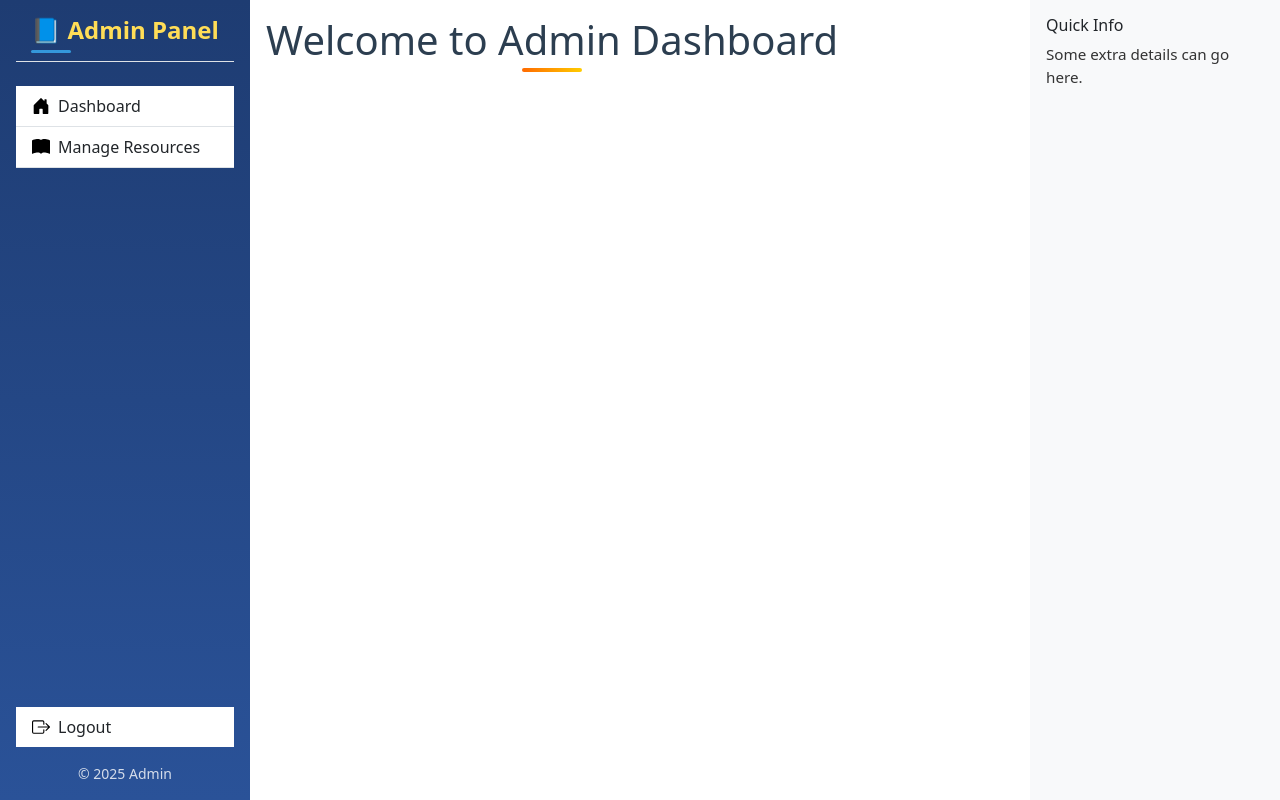
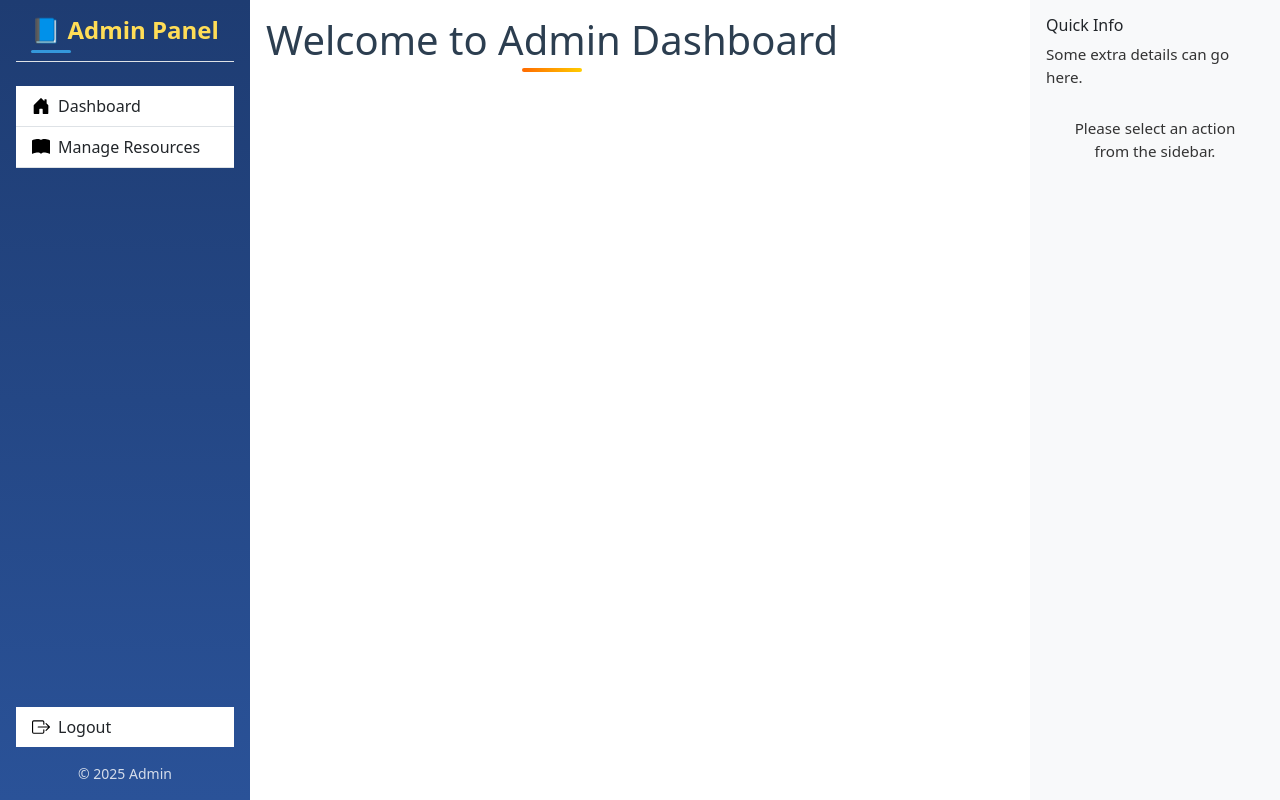
Before and after one commit to Ajayy-Singh/Pragati---An-Educational-Website, a React (Vite) app in the folder Pragati_Frontend/: page /admin in a window 1280 px wide. Built offline with nearby package versions, Linux system fonts and the light colour scheme.

Commit message:
Merge From Harsh

```diff
--- a/Pragati_Frontend/src/components/adminPanel/AdminPanel.jsx
+++ b/Pragati_Frontend/src/components/adminPanel/AdminPanel.jsx
@@ -1,7 +1,7 @@
 import React, { useState } from "react";
 import AdminSidebar from "./adminPage/AdminSidebar";
 import AdminContent from "./adminPage/AdminContent";
-
+import AdminActions from "./adminPage/AdminActions";
 const AdminPanel = () => {
   const [selectedAction, setSelectedAction] = useState("dashboard");
 
@@ -21,6 +21,7 @@ const AdminPanel = () => {
       <div style={{ width: "250px" }} className="bg-light p-3">
         <h6>Quick Info</h6>
         <p>Some extra details can go here.</p>
+        <AdminActions />
       </div>
     </div>
   );
--- a/Pragati_Frontend/src/components/adminPanel/adminPage/AdminActions.jsx
+++ b/Pragati_Frontend/src/components/adminPanel/adminPage/AdminActions.jsx
@@ -1,14 +1,45 @@
 import React from "react";
 import AddSubject from "../AddSubject";
 
-const AdminContent = ({ selectedAction }) => {
-  return (
-    <div className="p-3">
-      {selectedAction === "dashboard" && <h2>Welcome to Admin Dashboard</h2>}
-      {selectedAction === "manageResources" && <AddSubject />}
-      {selectedAction === "logout" && <h3>Logging out...</h3>}
-    </div>
-  );
+const AdminActions = ({ selectedAction }) => {
+  const renderContent = () => {
+    switch (selectedAction) {
+      case "dashboard":
+        return (
+          <div className="text-center">
+            <h2 className="fw-bold mb-3">Welcome to Admin Dashboard</h2>
+            <p className="text-muted">
+              Here you can manage resources, subjects, and perform admin tasks.
+            </p>
+          </div>
+        );
+
+      case "manageResources":
+        return (
+          <div>
+            <h3 className="fw-semibold mb-3">Manage Resources</h3>
+            <AddSubject />
+          </div>
+        );
+
+      case "logout":
+        return (
+          <div className="text-center">
+            <h3 className="fw-bold text-danger">Logging out...</h3>
+            <p className="text-muted">You will be redirected shortly.</p>
+          </div>
+        );
+
+      default:
+        return (
+          <div className="text-center text-muted">
+            <p>Please select an action from the sidebar.</p>
+          </div>
+        );
+    }
+  };
+
+  return <div className="p-4">{renderContent()}</div>;
 };
 
-export default AdminContent;
+export default AdminActions;
```
